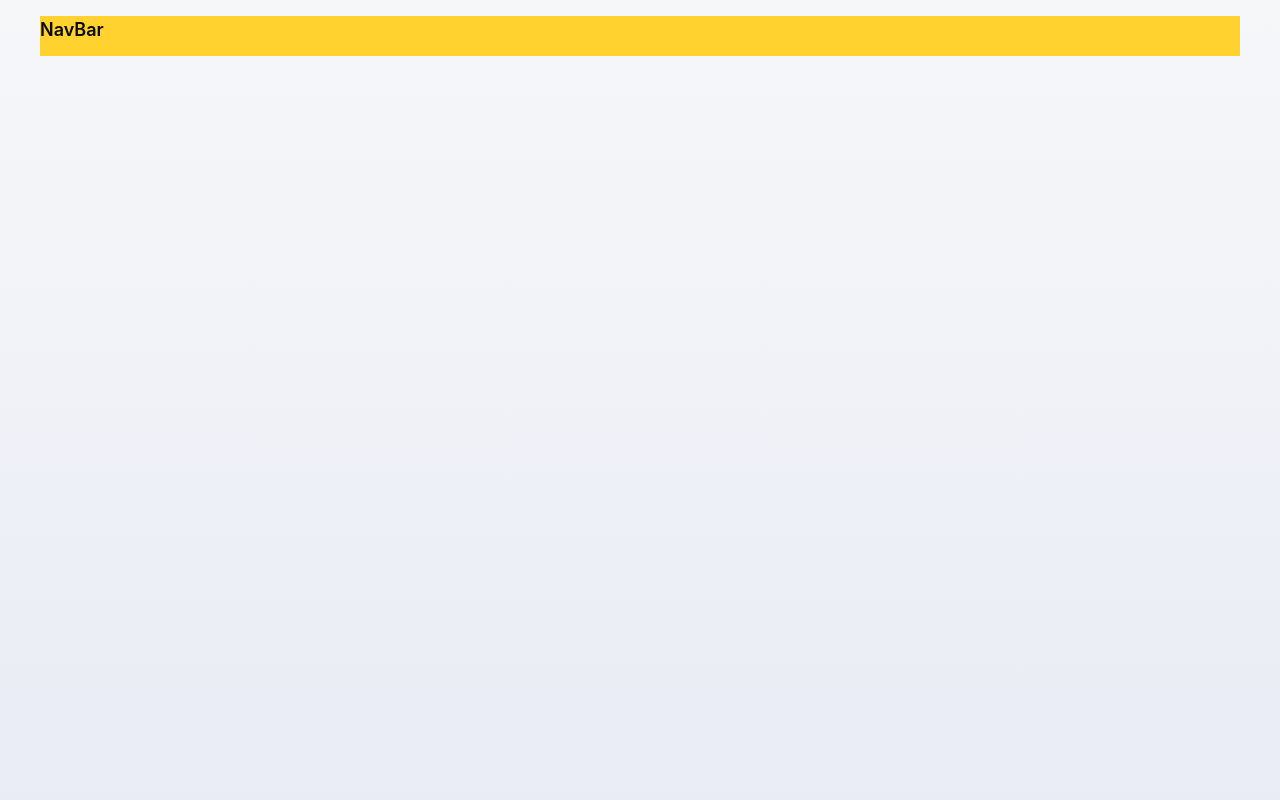
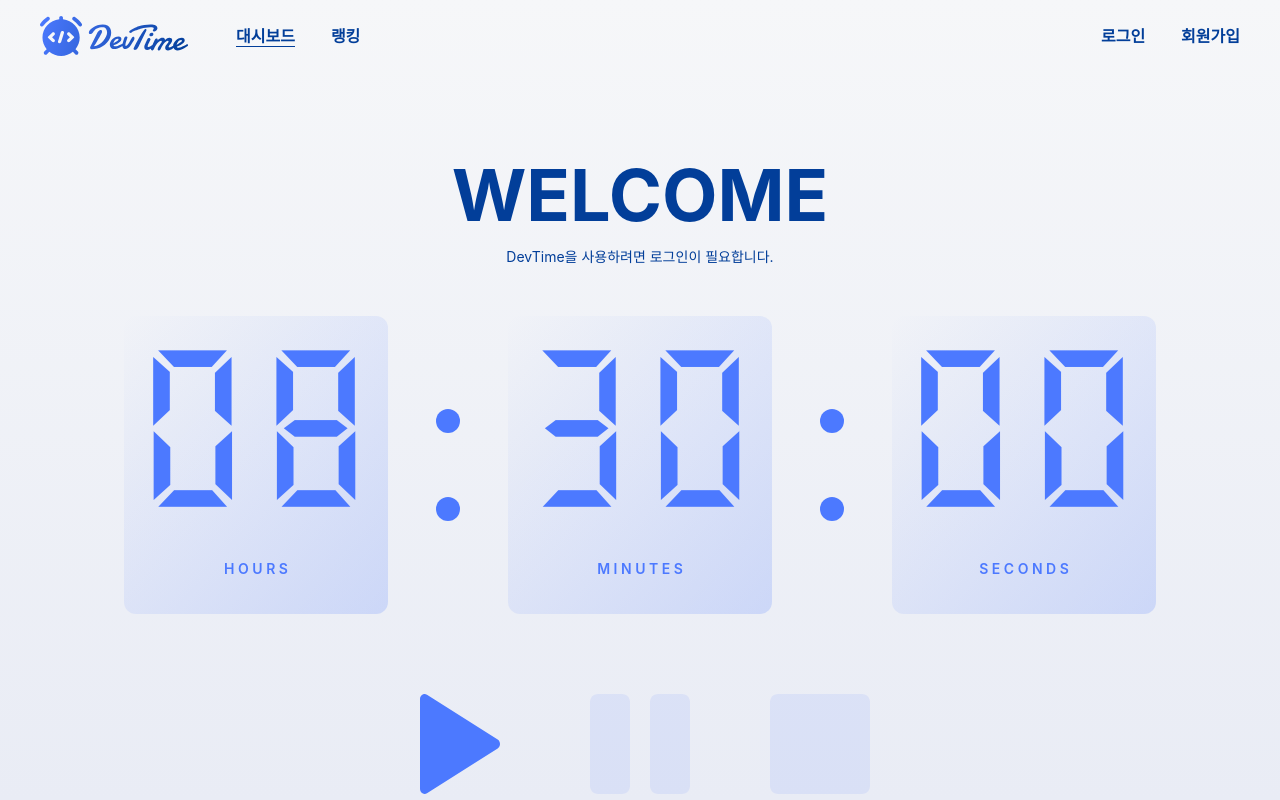
Before and after one commit to kmj0973/devTime, a React (Vite) app in the folder devTime/: page / in a window 1280 px wide. Built offline with nearby package versions, Linux system fonts and the light colour scheme.

Commit message:
feat : 메인 홈 페이지 컴포넌트 구현

```diff
--- a/devTime/src/pages/home/ui/HomePage.tsx
+++ b/devTime/src/pages/home/ui/HomePage.tsx
@@ -1,7 +1,19 @@
-import NavBar from "@/widgets/navBar/ui/NavBar"
+import NavBar from '@/widgets/navBar/ui/NavBar';
+import Timer from '@/widgets/timer/ui/Timer';
+import TimerButton from '@/widgets/timer/ui/TimerButton';
 
 export default function HomePage() {
-    return <div className="h-screen bg-linear-to-b from-[#F6F7F9] to-[#E9ECF5] pt-4">
-        <NavBar />
+  return (
+    <div className='h-screen items-center bg-linear-to-b from-[#F6F7F9] to-[#E9ECF5] pt-4'>
+      <NavBar />
+      <div className='flex flex-col justify-center items-center'>
+        <div className='text-7xl leading-[86px] font-bold text-secondary-indigo mt-24'>WELCOME</div>
+        <div className='text-sm leading-4.5 font-normal text-secondary-indigo mt-2.5'>
+          DevTime을 사용하려면 로그인이 필요합니다.
+        </div>
+        <Timer />
+        <TimerButton />
+      </div>
     </div>
+  );
 }
--- a/devTime/src/shared/shadcn/components/ui/button.tsx
+++ b/devTime/src/shared/shadcn/components/ui/button.tsx
@@ -1,40 +1,38 @@
-import * as React from "react"
-import { Slot } from "@radix-ui/react-slot"
-import { cva, type VariantProps } from "class-variance-authority"
+import * as React from 'react';
+import { Slot } from '@radix-ui/react-slot';
+import { cva, type VariantProps } from 'class-variance-authority';
 
-import { cn } from "@/shared/shadcn/lib/utils"
+import { cn } from '@/shared/shadcn/lib/utils';
 
 const buttonVariants = cva(
   "inline-flex items-center justify-center gap-2 whitespace-nowrap rounded-md text-sm font-medium transition-all disabled:pointer-events-none disabled:opacity-50 [&_svg]:pointer-events-none [&_svg:not([class*='size-'])]:size-4 shrink-0 [&_svg]:shrink-0 outline-none focus-visible:border-ring focus-visible:ring-ring/50 focus-visible:ring-[3px] aria-invalid:ring-destructive/20 dark:aria-invalid:ring-destructive/40 aria-invalid:border-destructive",
   {
     variants: {
       variant: {
-        default: "bg-primary text-primary-foreground hover:bg-primary/90",
+        default: 'bg-primary text-primary-foreground hover:bg-primary/90',
         destructive:
-          "bg-destructive text-white hover:bg-destructive/90 focus-visible:ring-destructive/20 dark:focus-visible:ring-destructive/40 dark:bg-destructive/60",
+          'bg-destructive text-white hover:bg-destructive/90 focus-visible:ring-destructive/20 dark:focus-visible:ring-destructive/40 dark:bg-destructive/60',
         outline:
-          "border bg-background shadow-xs hover:bg-accent hover:text-accent-foreground dark:bg-input/30 dark:border-input dark:hover:bg-input/50",
-        secondary:
-          "bg-secondary text-secondary-foreground hover:bg-secondary/80",
-        ghost:
-          "hover:bg-accent hover:text-accent-foreground dark:hover:bg-accent/50",
-        link: "text-primary underline-offset-4 hover:underline",
+          'border bg-background shadow-xs hover:bg-accent hover:text-accent-foreground dark:bg-input/30 dark:border-input dark:hover:bg-input/50',
+        secondary: 'bg-secondary text-secondary-foreground hover:bg-secondary/80',
+        ghost: 'hover:bg-accent hover:text-accent-foreground dark:hover:bg-accent/50',
+        link: 'text-primary underline-offset-4 hover:underline',
       },
       size: {
-        default: "h-9 px-4 py-2 has-[>svg]:px-3",
-        sm: "h-8 rounded-md gap-1.5 px-3 has-[>svg]:px-2.5",
-        lg: "h-10 rounded-md px-6 has-[>svg]:px-4",
-        icon: "size-9",
-        "icon-sm": "size-8",
-        "icon-lg": "size-10",
+        default: 'h-9 px-4 py-2 has-[>svg]:px-3',
+        sm: 'h-8 rounded-md gap-1.5 px-3 has-[>svg]:px-2.5',
+        lg: 'h-10 rounded-md px-6 has-[>svg]:px-4',
+        icon: 'size-9',
+        'icon-sm': 'size-8',
+        'icon-lg': 'size-10',
       },
     },
     defaultVariants: {
-      variant: "default",
-      size: "default",
+      variant: 'default',
+      size: 'default',
     },
-  }
-)
+  },
+);
 
 function Button({
   className,
@@ -42,19 +40,19 @@ function Button({
   size,
   asChild = false,
   ...props
-}: React.ComponentProps<"button"> &
+}: React.ComponentProps<'button'> &
   VariantProps<typeof buttonVariants> & {
-    asChild?: boolean
+    asChild?: boolean;
   }) {
-  const Comp = asChild ? Slot : "button"
+  const Comp = asChild ? Slot : 'button';
 
   return (
     <Comp
-      data-slot="button"
+      data-slot='button'
       className={cn(buttonVariants({ variant, size, className }))}
       {...props}
     />
-  )
+  );
 }
 
-export { Button, buttonVariants }
+export { Button };
--- a/devTime/src/widgets/navBar/ui/NavBar.tsx
+++ b/devTime/src/widgets/navBar/ui/NavBar.tsx
@@ -1,5 +1,26 @@
+import navBarLogo from '@/assets/navBarLogo.svg';
+import { Link } from 'react-router-dom';
+
 export default function NavBar() {
-    return <div className="max-w-[1200px] h-10 mx-auto bg-amber-300">
-        <h1 className="text-lg font-semibold">NavBar</h1>
+  return (
+    <div className='max-w-[1200px] h-10 mx-auto flex justify-between  items-center'>
+      <div className='flex gap-12'>
+        <img src={navBarLogo} alt='Logo' />
+        <div className='flex justify-center items-center gap-9'>
+          <span className='text-body-s text-secondary-indigo border-b border-secondary-indigo'>
+            대시보드
+          </span>
+          <span className='text-body-s text-secondary-indigo'>랭킹</span>
+        </div>
+      </div>
+      <div className='flex justify-center items-center gap-9'>
+        <Link className='text-body-s text-secondary-indigo' to='/login'>
+          로그인
+        </Link>
+        <Link className='text-body-s text-secondary-indigo' to='/signup'>
+          회원가입
+        </Link>
+      </div>
     </div>
+  );
 }
--- /dev/null
+++ b/devTime/src/widgets/timer/ui/Timer.tsx
@@ -0,0 +1,47 @@
+import timerDivider from '@/assets/timerDivider.svg';
+import { useEffect, useState } from 'react';
+
+export default function Timer() {
+  const [hours, setHours] = useState('00');
+  const [minutes, setMinutes] = useState('00');
+  const [seconds, setSeconds] = useState('00');
+
+  useEffect(() => {
+    const updateClock = () => {
+      const now = new Date();
+      setHours(String(now.getHours()).padStart(2, '0'));
+      setMinutes(String(now.getMinutes()).padStart(2, '0'));
+      setSeconds(String(now.getSeconds()).padStart(2, '0'));
+    };
+
+    updateClock();
+
+    const interval = setInterval(updateClock, 1000);
+    return () => clearInterval(interval);
+  }, []);
+
+  return (
+    <div className='flex mt-[50px]'>
+      <div className='w-[264px] h-[298px] bg-linear-to-br from-[rgba(76,121,255,0)] to-[rgba(76,121,255,0.2)] text-primary rounded-[12px]'>
+        <div className='w-[250px] h-[200px] mt-2 mx-[7px] text-digital'>{hours}</div>
+        <div className='text-sm leading-4.5 font-semibold flex justify-center items-center mt-9'>
+          H O U R S
+        </div>
+      </div>
+      <img src={timerDivider} alt=':' className='mx-12' />
+      <div className='w-[264px] h-[298px] bg-linear-to-br from-[rgba(76,121,255,0)] to-[rgba(76,121,255,0.2)] text-primary rounded-[12px]'>
+        <div className='w-[250px] h-[200px] mt-2 mx-[7px] text-digital'>{minutes}</div>
+        <div className='text-sm leading-4.5 font-semibold flex justify-center items-center mt-9'>
+          M I N U T E S
+        </div>
+      </div>
+      <img src={timerDivider} alt=':' className='mx-12' />
+      <div className='w-[264px] h-[298px] bg-linear-to-br from-[rgba(76,121,255,0)] to-[rgba(76,121,255,0.2)] text-primary rounded-[12px]'>
+        <div className='w-[250px] h-[200px] mt-2 mx-[7px] text-digital'>{seconds}</div>
+        <div className='text-sm leading-4.5 font-semibold flex justify-center items-center mt-9'>
+          S E C O N D S
+        </div>
+      </div>
+    </div>
+  );
+}
--- /dev/null
+++ b/devTime/src/widgets/timer/ui/TimerButton.tsx
@@ -0,0 +1,50 @@
+export default function TimerButton() {
+  return (
+    <div className='mt-20 flex gap-20'>
+      <svg
+        className='mx-2.5 cursor-pointer'
+        width='80'
+        height='100'
+        viewBox='0 0 80 100'
+        fill='none'
+        xmlns='http://www.w3.org/2000/svg'
+      >
+        <path
+          d='M77.6727 45.5679C80.7758 47.5378 80.7758 52.4623 77.6727 54.4321L6.98182 99.3067C3.87879 101.277 -1.56621e-07 98.8143 0 94.8747L3.56802e-06 5.12534C3.72464e-06 1.18573 3.87879 -1.27653 6.98182 0.693278L77.6727 45.5679Z'
+          fill='#4C79FF'
+        />
+      </svg>
+      <svg
+        xmlns='http://www.w3.org/2000/svg'
+        width='100'
+        height='100'
+        viewBox='0 0 100 100'
+        fill='none'
+      >
+        <path
+          d='M8 0C3.58172 0 0 3.58172 0 8V92C0 96.4183 3.58172 100 8 100H32C36.4183 100 40 96.4183 40 92V8C40 3.58172 36.4183 0 32 0H8Z'
+          fill='#4C79FF'
+          fill-opacity='0.1'
+        />
+        <path
+          d='M68 0C63.5817 0 60 3.58172 60 8V92C60 96.4183 63.5817 100 68 100H92C96.4183 100 100 96.4183 100 92V8C100 3.58172 96.4183 0 92 0H68Z'
+          fill='#4C79FF'
+          fill-opacity='0.1'
+        />
+      </svg>
+      <svg
+        xmlns='http://www.w3.org/2000/svg'
+        width='100'
+        height='100'
+        viewBox='0 0 100 100'
+        fill='none'
+      >
+        <path
+          d='M0 8C0 3.58172 3.58172 0 8 0H92C96.4183 0 100 3.58172 100 8V92C100 96.4183 96.4183 100 92 100H8C3.58172 100 0 96.4183 0 92V8Z'
+          fill='#4C79FF'
+          fill-opacity='0.1'
+        />
+      </svg>
+    </div>
+  );
+}
```
Also changed, not shown: devTime/src/main.tsx (+5 -5 lines), devTime/components.json, devTime/src/assets/navBarLogo.svg (added), devTime/src/assets/timerDivider.svg (added).
